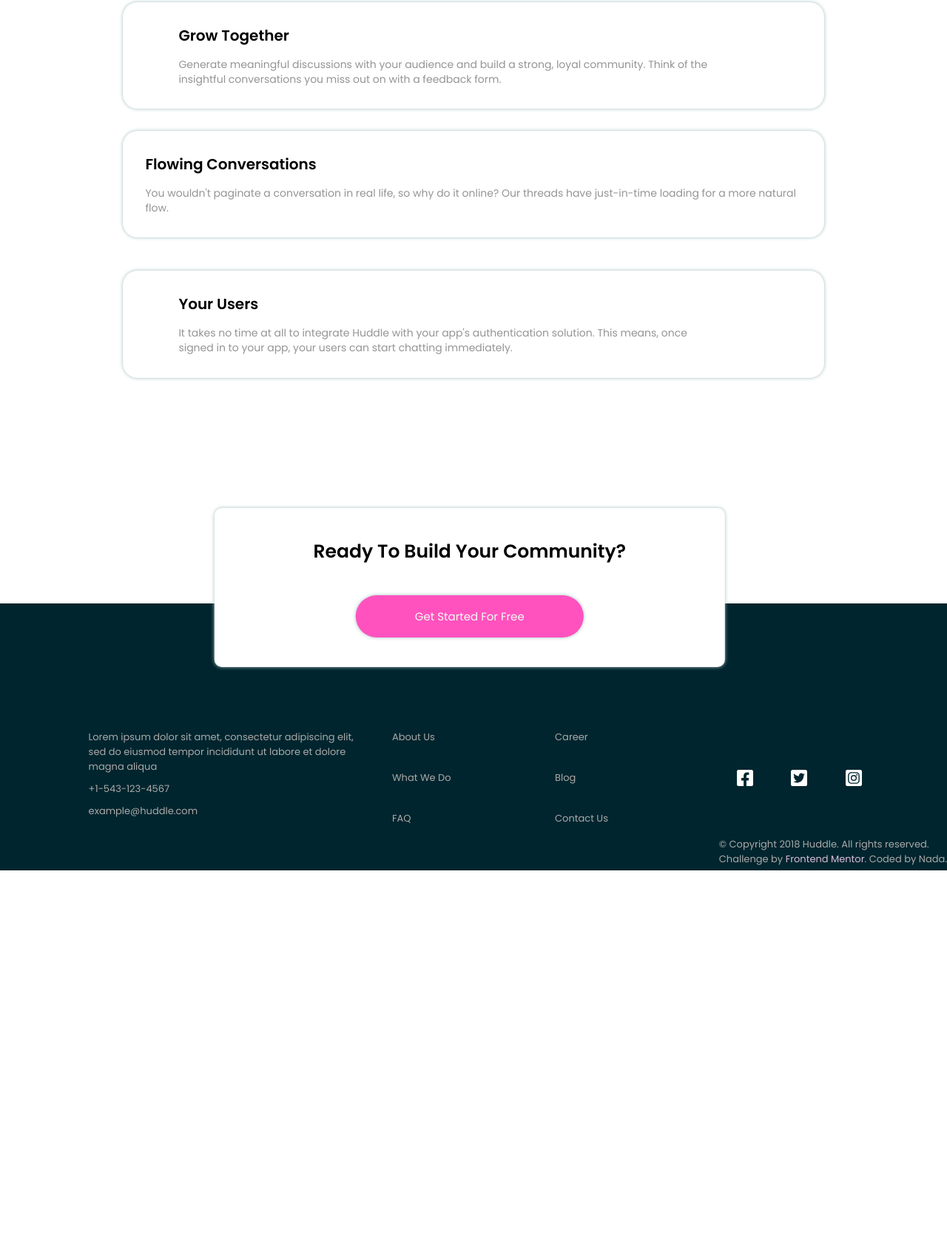
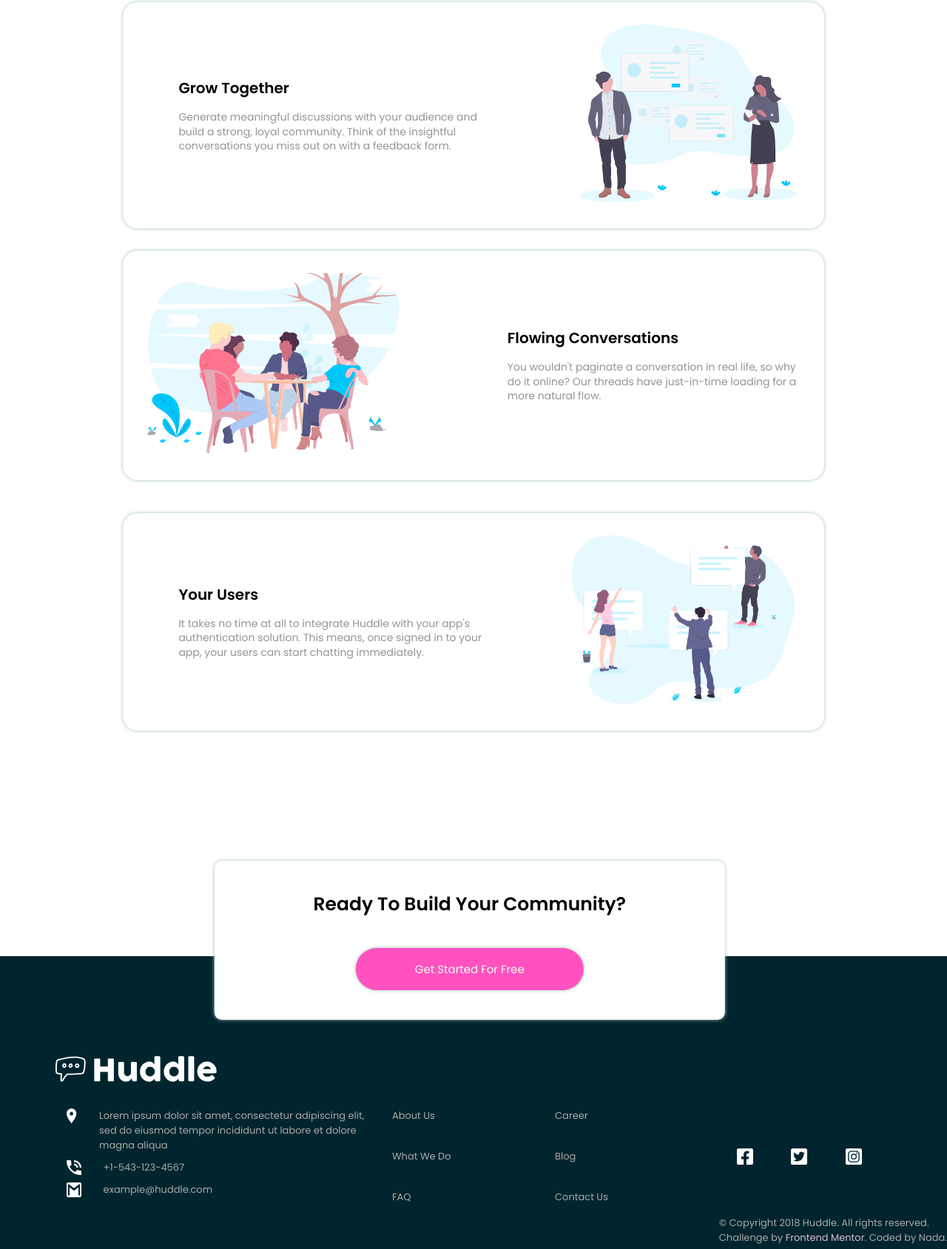
Before and after one commit to NadaFarook/huddle-page, a plain HTML site: page index.html in a window 1280 px wide. Shown: the part 947-2636 px from the top of the page at 74% size. Before the commit the page ends 2124 px from the top, so only its background shows below. Drawn offline with Linux system fonts and the light colour scheme; files whose address does not match are found by name.

Commit message:
Update index.html

```diff
--- a/index.html
+++ b/index.html
@@ -12,7 +12,7 @@
 <body>
   <div class="grid-1">
     <div class="g1b1">
-    <img src="./images/logo.svg" alt="logo" class="logo"/>
+    <img src="./logo.svg" alt="logo" class="logo"/>
     </div>
 <div class="g1b2">
   <button>
@@ -28,7 +28,7 @@
  <button> Get Started For Free</button>
 </div>
 <div class="g1b4">
-  <img src="./images/illustration-mockups.svg" alt="illustration mockup"class="img-hero"/>
+  <img src="./illustration-mockups.svg" alt="illustration mockup"class="img-hero"/>
 </div>
 </div>
 
@@ -41,7 +41,7 @@
       </p>
     </div>
     <div class="img1">
-      <img src="./images/illustration-grow-together.svg" alt="">
+      <img src="./illustration-grow-together.svg" alt="">
     </div>
   </div>
   <div class="box2">
@@ -51,7 +51,7 @@
         have just-in-time loading for a more natural flow.</p>
     </div>
     <div class="img2">
-      <img src="./images/illustration-flowing-conversation.svg" alt="">
+      <img src="./illustration-flowing-conversation.svg" alt="">
     </div>
   </div>
   <div class="box3">
@@ -61,7 +61,7 @@
       This means, once signed in to your app, your users can start chatting immediately.</p>
     </div>
     <div class="img3">
-      <img class="image3" src="./images/illustration-your-users.svg" alt="">
+      <img class="image3" src="./illustration-your-users.svg" alt="">
     </div>
   </div>
 </main>
@@ -77,21 +77,21 @@
 
 
 <footer class="footer">
-   <img  class="logobottom" src="./images/logo.svg" alt="">
+   <img  class="logobottom" src="./logo.svg" alt="">
    <div class="flexarea">
    <div class="sec1">
    <div class="f1">
-     <img src="./images/icon-location.svg" alt="">
+     <img src="./icon-location.svg" alt="">
      <p>Lorem ipsum dolor sit amet, consectetur adipiscing elit, sed do eiusmod tempor
       incididunt ut labore et dolore magna aliqua
     </p>
    </div>
    <div class="f2">
-     <img src="./images/icon-phone.svg" alt="">
+     <img src="./icon-phone.svg" alt="">
      <p>+1-543-123-4567</p>
    </div>
    <div class="f3">
-     <img src="./images/icon-email.svg" alt="">
+     <img src="./icon-email.svg" alt="">
      <p> example@huddle.com</p>
    </div>
   </div>
```
